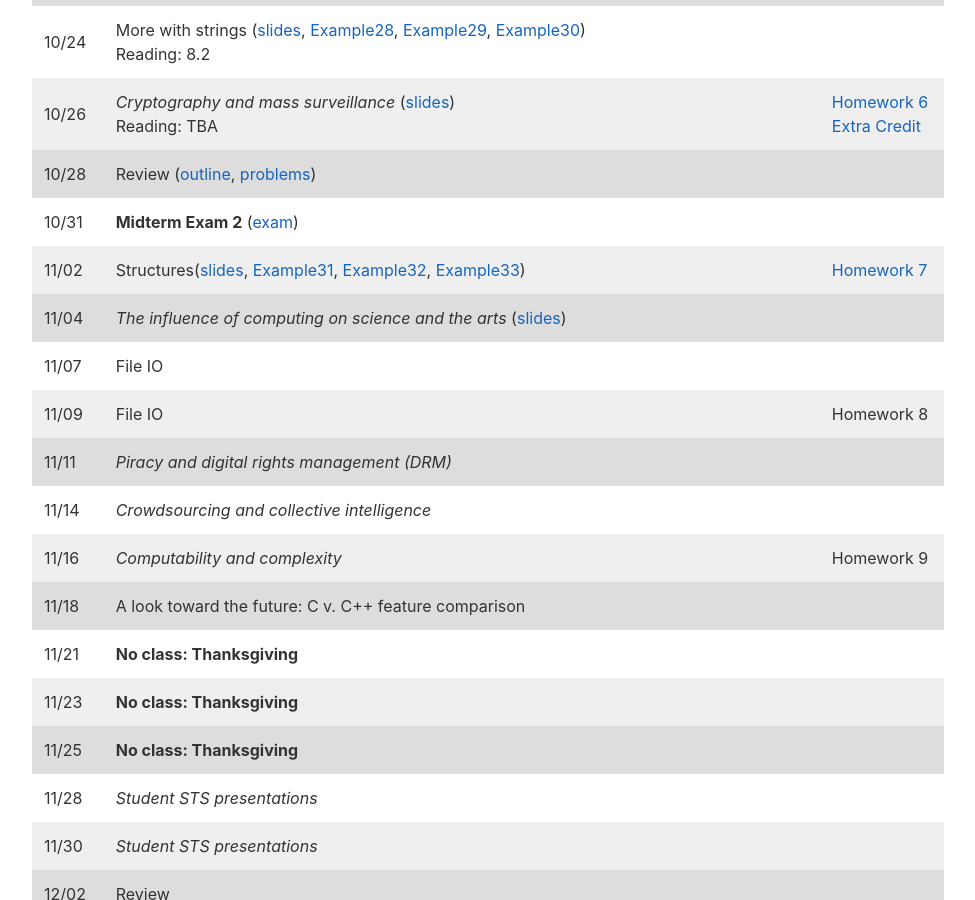
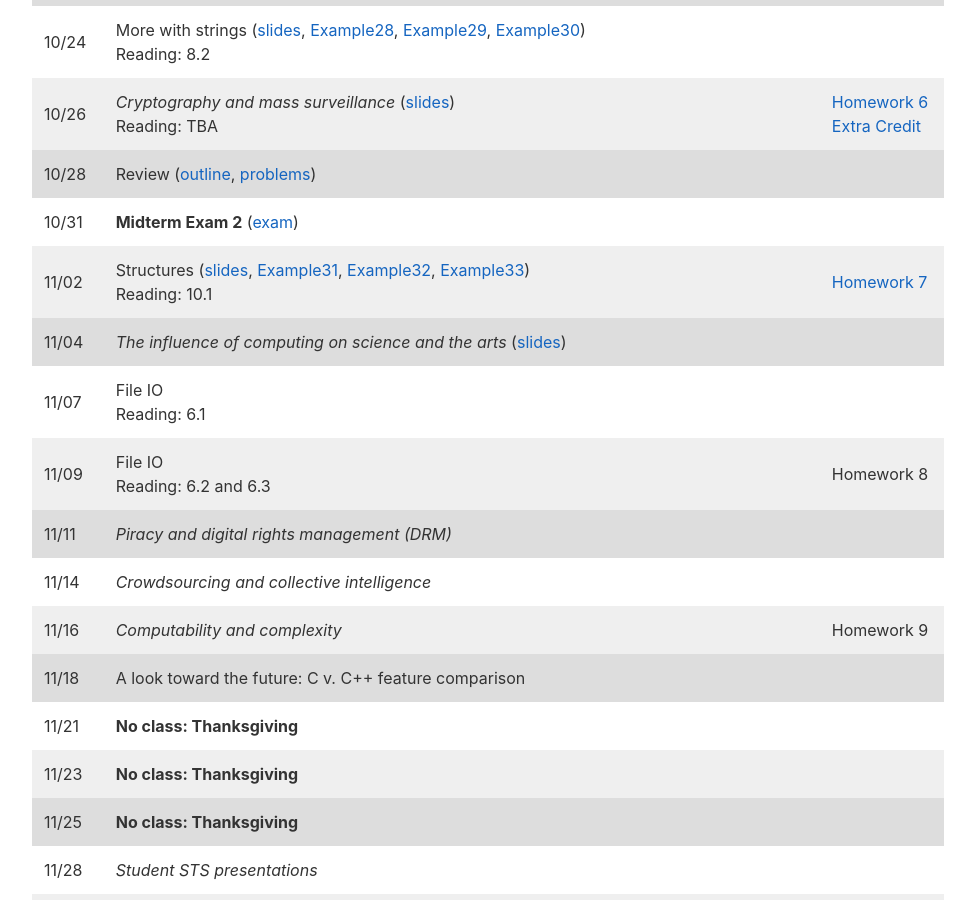
Before and after one commit to jacksonjw12/mbannister.github.io, a Jekyll site: the page built from _teaching/10-f16/index.md, in a window 1280 px wide and 900 px high, scrolled down 4333 px. Shown: the whole window, without its empty margins (152-1127 px from the left). Built offline with Jekyll 4.4.1, drawn with Linux system fonts in a browser that asks for light colours.

Commit message:
Update schedule

```diff
--- a/_teaching/10-f16/index.md
+++ b/_teaching/10-f16/index.md
@@ -131,10 +131,10 @@ All exams will be closed-note, closed-book, closed-computer, closed-calculator a
 10/26 | _Cryptography and mass surveillance_ ([slides](Slides/Lecture16.pdf))<br/>Reading: TBA | [Homework 6](Homework/Homework06.html)<br/>[Extra Credit](Homework/PGP.html)
 10/28 | Review ([outline](Slides/midterm2.pdf), [problems](Slides/Lecture17.html))|
 10/31 | __Midterm Exam 2__ ([exam](Exams/midterm2.pdf)) | <!-- Week 7; Lab: Strings -->
-11/02 | Structures([slides](Slides/Lecture18.pdf), [Example31](//github.com/mbannister/mbannister.github.io/blob/master/_teaching/10-f16/Code/Example31.cpp),  [Example32](//github.com/mbannister/mbannister.github.io/blob/master/_teaching/10-f16/Code/Example32.cpp),   [Example33](//github.com/mbannister/mbannister.github.io/blob/master/_teaching/10-f16/Code/Example33.cpp)) | [Homework 7](Homework/Homework07.html)
+11/02 | Structures ([slides](Slides/Lecture18.pdf), [Example31](//github.com/mbannister/mbannister.github.io/blob/master/_teaching/10-f16/Code/Example31.cpp),  [Example32](//github.com/mbannister/mbannister.github.io/blob/master/_teaching/10-f16/Code/Example32.cpp),   [Example33](//github.com/mbannister/mbannister.github.io/blob/master/_teaching/10-f16/Code/Example33.cpp))<br/>Reading: 10.1 | [Homework 7](Homework/Homework07.html)
 11/04 | _The influence of computing on science and the arts_ ([slides](Slides/Lecture19.pdf)) | <!-- Last day to drop with W -->
-11/07 | File IO | <!-- Week 8; Lab: Structures -->
-11/09 | File IO | Homework 8
+11/07 | File IO<br/>Reading: 6.1 | <!-- Week 8; Lab: Structures -->
+11/09 | File IO<br/>Reading: 6.2 and 6.3 | Homework 8
 11/11 | _Piracy and digital rights management (DRM)_ |
 11/14 | _Crowdsourcing and collective intelligence_ | <!-- Week 9; Lab: File IO -->
 11/16 | _Computability and complexity_ | Homework 9
```
